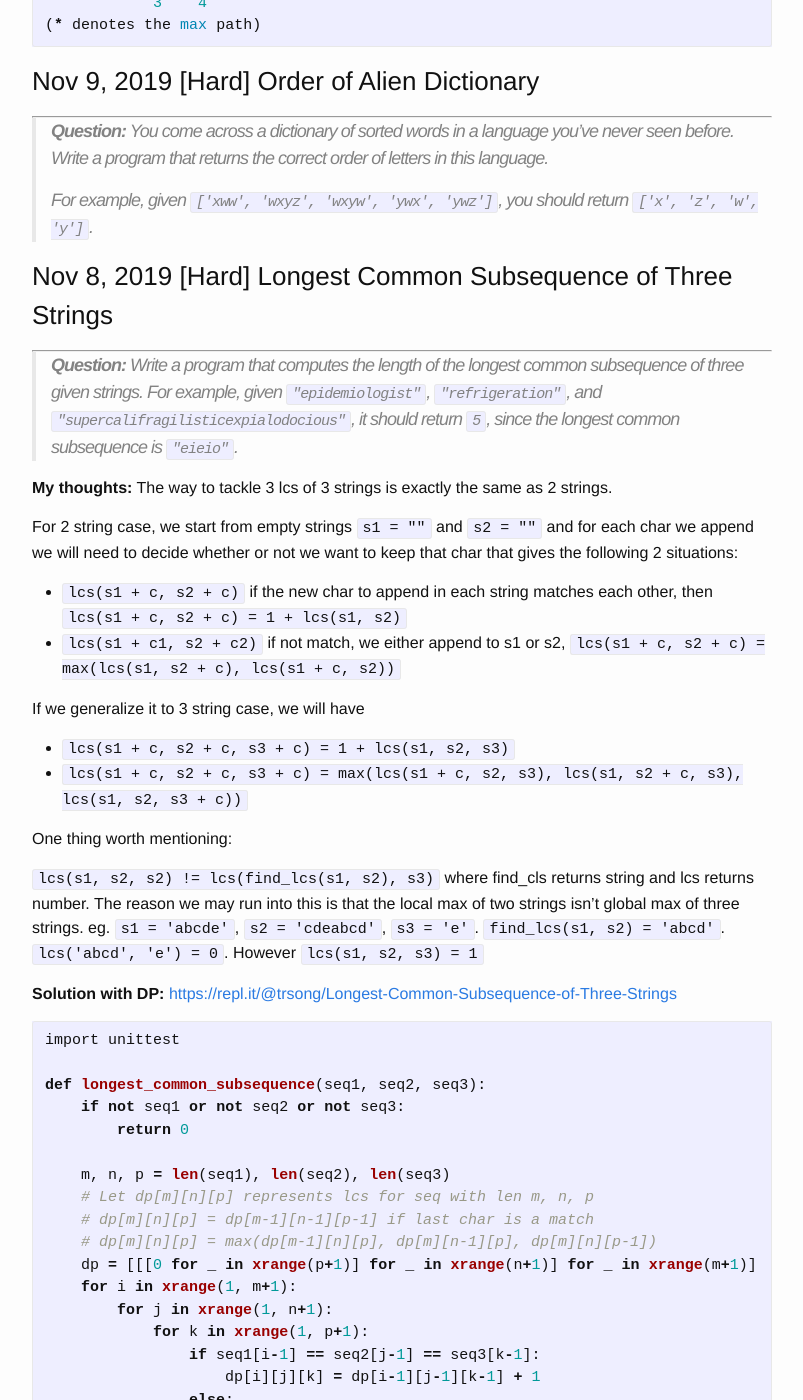
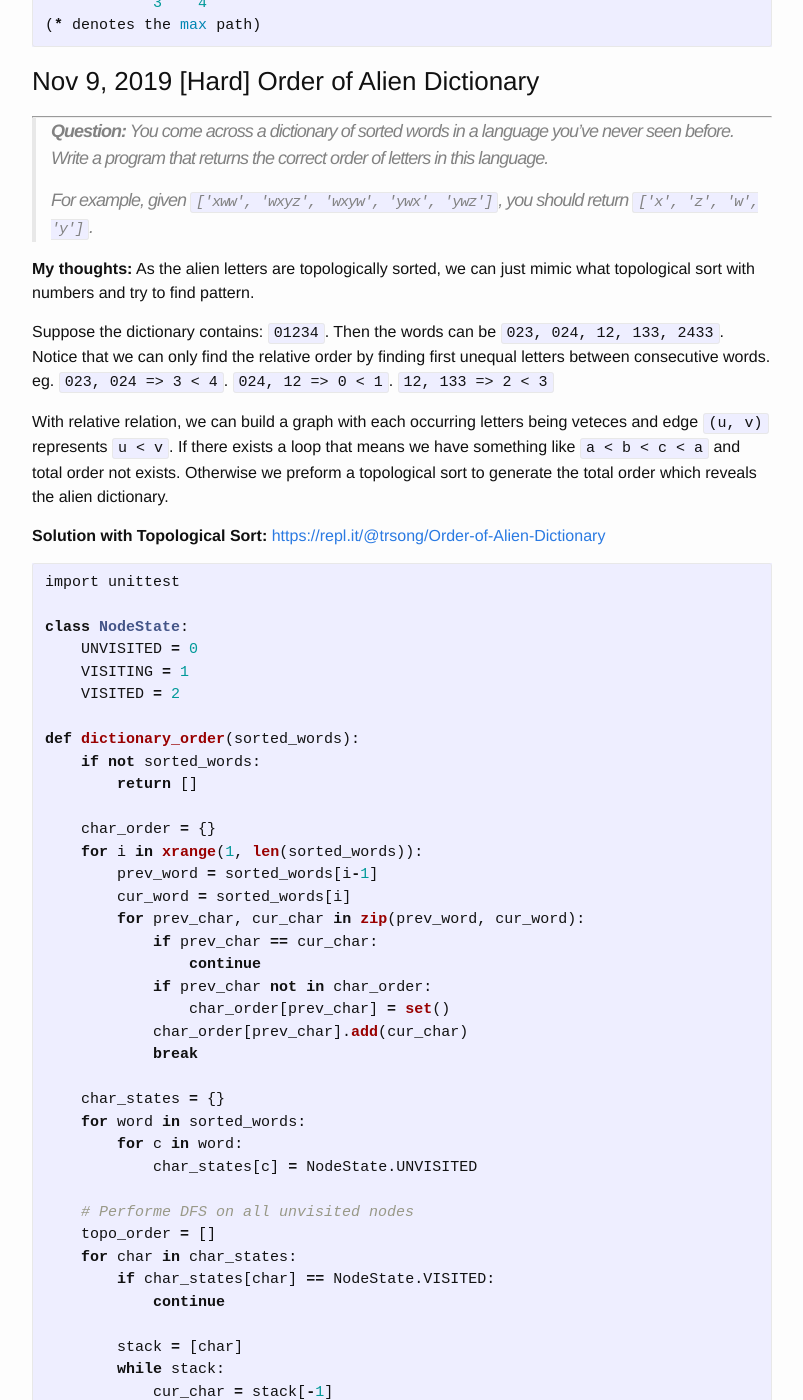
Before and after one commit to trsong/trsong.github.io, a Jekyll site: the page built from _posts/2019-11-01-DailyQuestionsNov.md, in a window 1280 px wide and 1400 px high, scrolled down 1104 px. Shown: the whole window, without its empty margins (238-1041 px from the left). Built offline with Jekyll 4.4.1, drawn with Linux system fonts in a browser that asks for light colours; some of the changed text lies outside the part shown.

Commit message:
Add Solution to Nov 9 Problem

````diff
--- a/_posts/2019-11-01-DailyQuestionsNov.md
+++ b/_posts/2019-11-01-DailyQuestionsNov.md
@@ -41,6 +41,143 @@ Given the following binary tree, the result should be 42 = 20 + 2 + 10 + 10.
 > **Question:** You come across a dictionary of sorted words in a language you've never seen before. Write a program that returns the correct order of letters in this language.
 >
 > For example, given `['xww', 'wxyz', 'wxyw', 'ywx', 'ywz']`, you should return `['x', 'z', 'w', 'y']`.
+
+**My thoughts:** As the alien letters are topologically sorted, we can just mimic what topological sort with numbers and try to find pattern.
+
+Suppose the dictionary contains: `01234`. Then the words can be `023, 024, 12, 133, 2433`. Notice that we can only find the relative order by finding first unequal letters between consecutive words. eg.  `023, 024 => 3 < 4`.  `024, 12 => 0 < 1`.  `12, 133 => 2 < 3`
+
+With relative relation, we can build a graph with each occurring letters being veteces and edge `(u, v)` represents `u < v`. If there exists a loop that means we have something like `a < b < c < a` and total order not exists. Otherwise we preform a topological sort to generate the total order which reveals the alien dictionary.
+
+**Solution with Topological Sort:** [https://repl.it/@trsong/Order-of-Alien-Dictionary](https://repl.it/@trsong/Order-of-Alien-Dictionary)
+```py
+import unittest
+
+class NodeState:
+    UNVISITED = 0
+    VISITING = 1
+    VISITED = 2
+
+def dictionary_order(sorted_words):
+    if not sorted_words:
+        return []
+
+    char_order = {}
+    for i in xrange(1, len(sorted_words)):
+        prev_word = sorted_words[i-1]
+        cur_word = sorted_words[i]
+        for prev_char, cur_char in zip(prev_word, cur_word):
+            if prev_char == cur_char:
+                continue
+            if prev_char not in char_order:
+                char_order[prev_char] = set()
+            char_order[prev_char].add(cur_char)
+            break
+
+    char_states = {}
+    for word in sorted_words:
+        for c in word:
+            char_states[c] = NodeState.UNVISITED
+
+    # Performe DFS on all unvisited nodes
+    topo_order = []
+    for char in char_states:
+        if char_states[char] == NodeState.VISITED:
+            continue
+
+        stack = [char]
+        while stack:
+            cur_char = stack[-1]
+            if char_states[cur_char] == NodeState.VISITED:
+                topo_order.append(stack.pop())
+                continue
+            elif char_states[cur_char] == NodeState.VISITING:
+                char_states[cur_char] = NodeState.VISITED
+            else:
+                char_states[cur_char] = NodeState.VISITING
+
+            if cur_char not in char_order:
+                continue
+
+            for next_char in char_order[cur_char]:
+                if char_states[next_char] == NodeState.UNVISITED:
+                    stack.append(next_char)
+                elif char_states[next_char] == NodeState.VISITING:
+                    return None
+
+    topo_order.reverse()
+    return topo_order
+
+
+class DictionaryOrderSpec(unittest.TestCase):
+    def test_example(self):
+        # 0123
+        # xzwy
+        # Decode Array: 022, 2031, 2032, 320, 321
+        self.assertEqual(['x', 'z', 'w', 'y'], dictionary_order(['xww', 'wxyz', 'wxyw', 'ywx', 'ywz']))
+
+    def test_empty_dictionary(self):
+        self.assertEqual([], dictionary_order([]))
+
+    def test_unique_characters(self):
+        self.assertEqual(['z', 'x'], dictionary_order(["z", "x"]), )
+
+    def test_invalid_order(self):
+        self.assertIsNone(dictionary_order(["a", "b", "a"]))
+
+    def test_invalid_order2(self):
+        # 012
+        # abc
+        # decode array result become 210, 211, 212, 012
+        self.assertIsNone(dictionary_order(["cba", "cbb", "cbc", "abc"]))
+
+    def test_invalid_order3(self):
+        # 012
+        # abc
+        # decode array result become 10, 11, 211, 22, 20
+        self.assertIsNone(dictionary_order(["ba", "bb", "cbb", "cc", "ca"]))
+
+    def test_valid_order(self):
+        # 01234
+        # wertf
+        # decode array result become 023, 024, 12, 133, 2433
+        self.assertEqual(['w', 'e', 'r', 't', 'f'], dictionary_order(["wrt", "wrf", "er", "ett", "rftt"]))
+
+    def test_valid_order2(self):
+        # 012
+        # abc
+        # decode array result become 01111, 122, 20
+        self.assertEqual(['a', 'b', 'c'], dictionary_order(["abbbb", "bcc", "ca"]))
+
+    def test_valid_order3(self):
+        # 0123
+        # bdac
+        # decode array result become 022, 2031, 2032, 320, 321
+        self.assertEqual(['b', 'd', 'a', 'c'], dictionary_order(["baa", "abcd", "abca", "cab", "cad"]))
+
+    def test_multiple_valid_result(self):
+        self.assertEqual(['a', 'b', 'c', 'd', 'e'], sorted(dictionary_order(["edcba"])))
+
+    def test_multiple_valid_result2(self):
+        # 01
+        # ab
+        # cd
+        res = dictionary_order(["aa", "ab", "cc", "cd"])
+        expected_set = [['a', 'b', 'c', 'd'], ['a', 'c', 'b', 'd'], ['a', 'd', 'c', 'b'], ['a', 'c', 'd', 'b']]
+        self.assertTrue(res in expected_set)
+
+    def test_multiple_valid_result3(self):
+        # 01
+        # ab
+        #  c
+        #  d
+        res = dictionary_order(["aaaaa", "aaad", "aab", "ac"])
+        one_res = ['a', 'b', 'c', 'd']
+        self.assertTrue(len(res) == len(one_res) and res[0] == one_res[0] and sorted(res) == one_res)
+
+
+if __name__ == '__main__':
+    unittest.main(exit=False)
+```
 
 ### Nov 8, 2019 \[Hard\] Longest Common Subsequence of Three Strings
 ---
````
